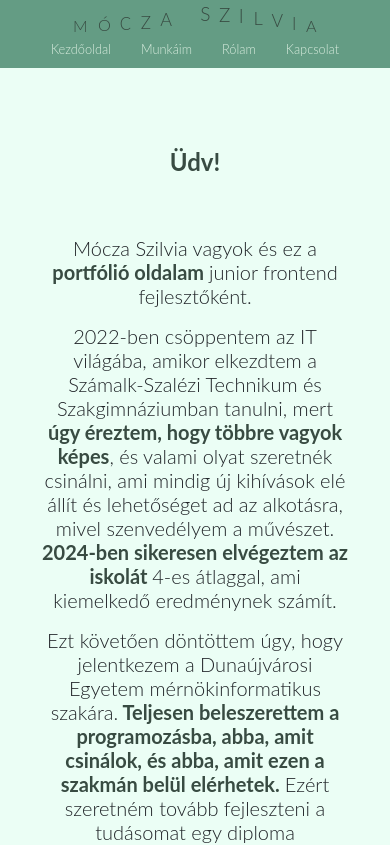
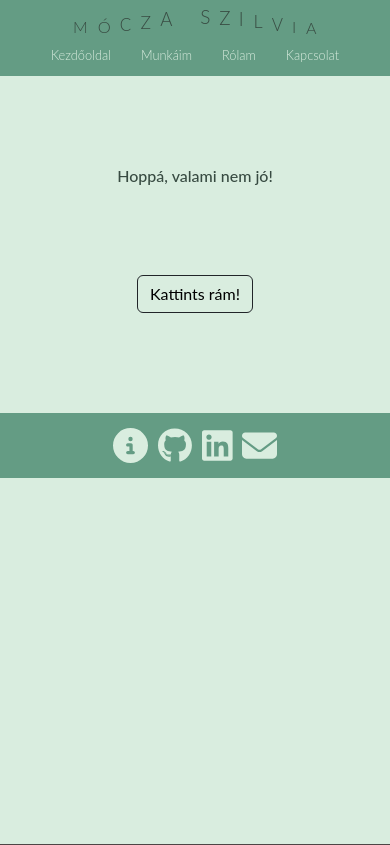
Before and after one commit to Szisz06/cv, a React (Create React App) app: page / in a window 390 px wide. Shown: the top 845 px of the page. Built offline with nearby package versions, Linux system fonts and the light colour scheme.

Commit message:
improve mobile view

```diff
--- a/src/App.js
+++ b/src/App.js
@@ -16,7 +16,7 @@ function App() {
     <div className="App">
       <Navbar />
       <Routes>
-        <Route index element={<Home />} />
+        <Route path="/cv" element={<Home />} />
         <Route path="/my-works" element={<MyWorks />} />
         <Route path="/about-me" element={<AboutMe />} />
         <Route path="/contact" element={<Contact />} />
--- a/src/pages/NoPage.js
+++ b/src/pages/NoPage.js
@@ -4,7 +4,7 @@ export default function NoPage() {
   const navigate = useNavigate();
 
   const handleBackToHomeClick = () => {
-    navigate("/");
+    navigate("/cv");
   };
 
   return (
--- a/src/pages/home.css
+++ b/src/pages/home.css
@@ -103,7 +103,7 @@ body {
 
   .Image {
     height: auto;
-    margin-bottom: 50px;
+
   }
 
   .Image img {
--- a/src/view/Navbar.js
+++ b/src/view/Navbar.js
@@ -17,7 +17,7 @@ const Navbar = () => {
           </div>
           <ul className="navbar-nav">
             <li className="nav-item active">
-              <Link className="nav-link" to="/">
+              <Link className="nav-link" to="/cv">
                 Kezdőoldal
               </Link>
             </li>
--- a/src/view/navbar.css
+++ b/src/view/navbar.css
@@ -75,5 +75,6 @@
   }
   .navbar {
     padding: 10px;
+    height: 9vh;
   }
 }
```
